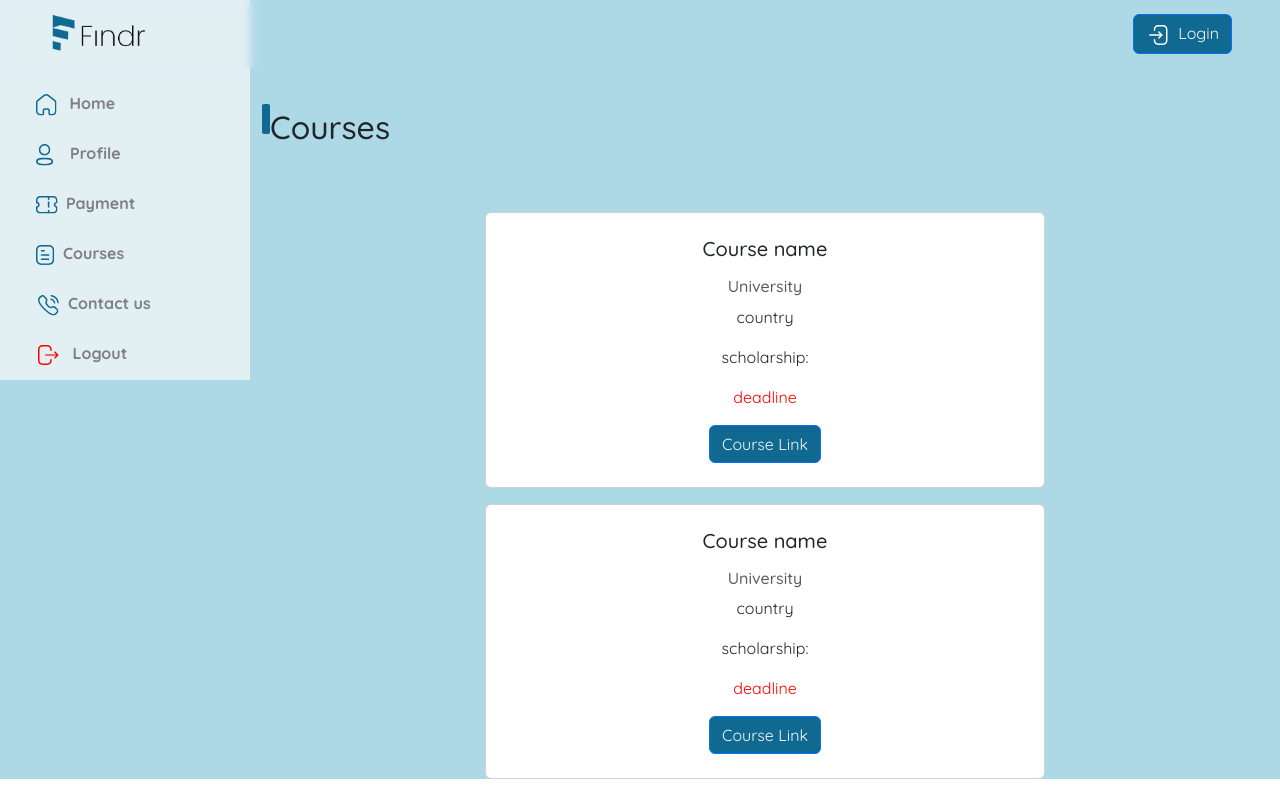
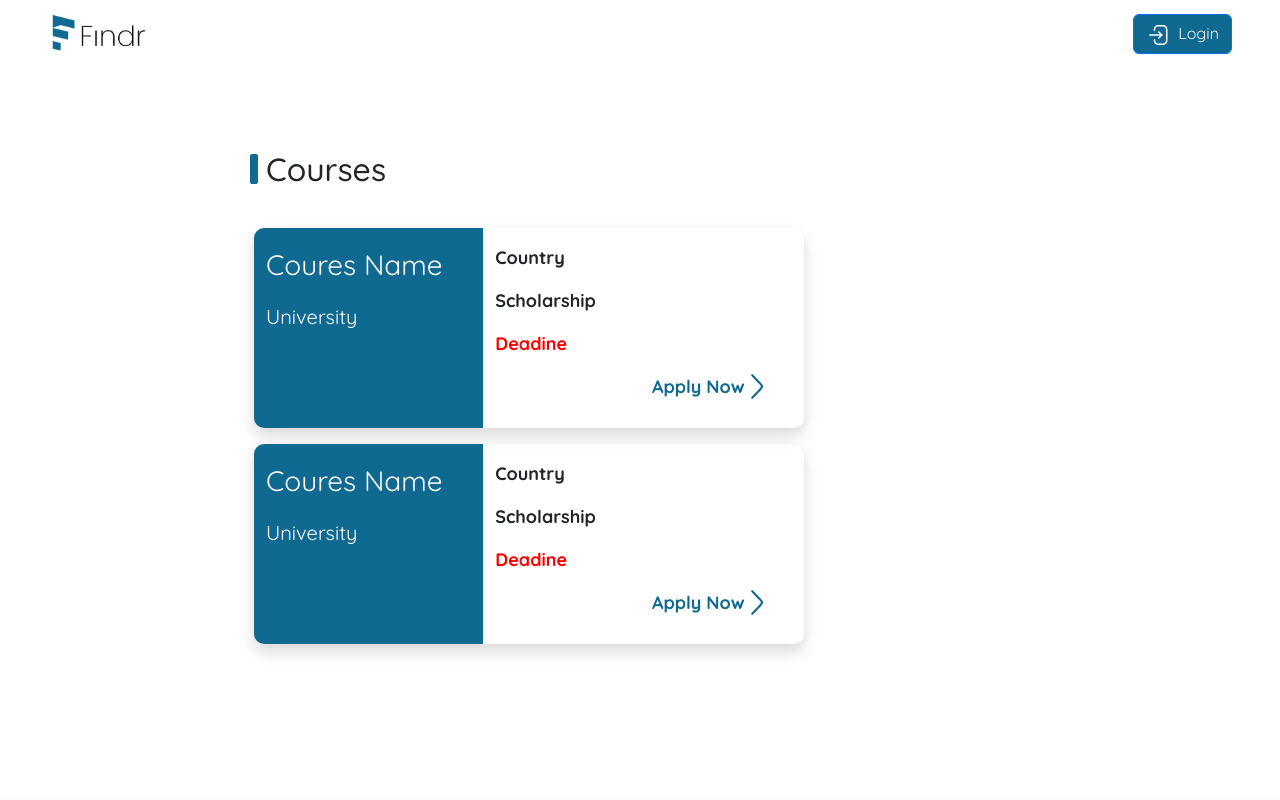
Before and after one commit to G0KS/findr_client, a React (Vite) app: page /courses in a window 1280 px wide. Shown: the top 800 px of the page. Built offline with nearby package versions, Linux system fonts and the light colour scheme.

Commit message:
course page edited

```diff
--- a/src/index.css
+++ b/src/index.css
@@ -1,4 +1,7 @@
 * {
    font-family: "Quicksand", sans-serif;
    scroll-behavior: smooth;
+   margin: 0;
+   padding: 0;
+   box-sizing: border-box;
 }
--- a/src/pages/Courses/Courses.jsx
+++ b/src/pages/Courses/Courses.jsx
@@ -1,80 +1,153 @@
 import React from 'react';
-import { Container, Row, Col, Card, Button } from 'react-bootstrap';
+import { Link } from 'react-router-dom';
+import chevronright from '../../assets/chevron-right.svg';
 
-import link from '../../assets/link.svg';
-
-function Courses({ setShow, setSliderShow }) {
+function Courses({ setShow }) {
   setShow(true);
-  setSliderShow(true);
+  // setSliderShow(true);
   return (
+    <div className="container" style={{ paddingBlock: '150px',paddingLeft:'180px' }}>
+      <div className="shapeParent d-flex align-items-center mb-4">
+        <div className="shape "></div>
+        <h2 className='m-0 ms-3'>Courses</h2>
+      </div>
+      <div className="d-flex flex-wrap gap-3 justify-content-between p-3 ">
         <div
+          className="row shadow "
           style={{
-        paddingTop: '100px',
-        paddingLeft: '250px',
-        backgroundColor: 'lightblue',
+            borderRadius: '10px',
+            height: '200px',
+            width: '550px',
           }}
         >
-      <Container>
           <div
-          className="d-flex"
+            className="col-5 "
             style={{
-            marginBottom: '50px',
-            position: 'relative',
+              backgroundColor: '#0F6990',
+              borderRadius: '10px 0 0 10px',
             }}
           >
-          <div className="shape d-flex align-items-start mt-1"></div>
-          <h2 className="fs-2 p-2">Courses</h2>
+            <div
+              className=" justify-content-center align-items-center mt-3"
+              style={{ height: '100%' }}
+            >
+              <p className="fs-3" style={{ color: 'white' }}>
+                Coures Name
+              </p>
+              <p className="fs-5" style={{ color: 'white' }}>
+                University
+              </p>
             </div>
-        <Row className="gap-3 mb-5">
-          <Col className="d-flex justify-content-center align-items-center ">
-            <Card style={{ width: '35rem' }}>
-              <Card.Body className="p-4 d-flex align-items-center justify-content-center flex-column ">
-                <Card.Title>Course name </Card.Title>
-                <Card.Subtitle className="mb-2 text-muted mt-2  ">
+          </div>
+          <div
+            className="col-7   justify-content-center align-items-center  "
+            style={{ height: '100%' }}
+          >
+            <div className="mt-3">
+              <p className="fw-bold" style={{ fontSize: '18px' }}>
+                Country
+              </p>
+              <p className="fw-bold" style={{ fontSize: '18px' }}>
+                Scholarship
+              </p>
+              <p className="fw-bold" style={{ fontSize: '18px', color: 'red' }}>
+                Deadine
+              </p>
+              <div
+                className="d-flex justify-content-end"
+                style={{ backgroundColor: '' }}
+              >
+                <Link
+                  to={'/signup'}
+                  className="d-flex align-items-center fw-bold"
+                  style={{
+                    color: '#0F6990',
+                    width: '140px',
+                    textDecoration: 'none',
+                    fontSize: '18px',
+                  }}
+                >
+                  Apply Now
+                  <img
+                    className="ms-1"
+                    style={{ height: '100%' }}
+                    src={chevronright}
+                    alt=""
+                  />
+                </Link>
+              </div>
+            </div>
+          </div>
+        </div>
+        <div
+          className="row shadow "
+          style={{
+            borderRadius: '10px',
+            height: '200px',
+            width: '550px',
+          }}
+        >
+          <div
+            className="col-5 "
+            style={{
+              backgroundColor: '#0F6990',
+              borderRadius: '10px 0 0 10px',
+            }}
+          >
+            <div
+              className=" justify-content-center align-items-center mt-3"
+              style={{ height: '100%' }}
+            >
+              <p className="fs-3" style={{ color: 'white' }}>
+                Coures Name
+              </p>
+              <p className="fs-5" style={{ color: 'white' }}>
               University
-                </Card.Subtitle>
-                <Card.Text className="">country</Card.Text>
-                <Card.Text className="">scholarship:</Card.Text>
-                <Card.Text>
-                  <Card.Text className="" style={{ color: 'red' }}>
-                    deadline
-                  </Card.Text>
-                </Card.Text>
-                <Button
-                  className="btn text-light "
-                  style={{ backgroundColor: '#0F6990' }}
+              </p>
+            </div>
+          </div>
+          <div
+            className="col-7   justify-content-center align-items-center  "
+            style={{ height: '100%' }}
           >
-                  Course Link
-                </Button>
-              </Card.Body>
-            </Card>
-          </Col>
-          <Col className="d-flex justify-content-center align-items-center ">
-            <Card style={{ width: '35rem' }}>
-              <Card.Body className="p-4 d-flex align-items-center justify-content-center flex-column">
-                <Card.Title>Course name </Card.Title>
-                <Card.Subtitle className="mb-2 text-muted mt-2  ">
-                  University
-                </Card.Subtitle>
-                <Card.Text className="">country</Card.Text>
-                <Card.Text>
-                  <Card.Text className="">scholarship:</Card.Text>
-                </Card.Text>
-                <Card.Text className="" style={{ color: 'red' }}>
-                  deadline
-                </Card.Text>
-                <Button
-                  className="btn text-light "
-                  style={{ backgroundColor: '#0F6990' }}
+            <div className="mt-3">
+              <p className="fw-bold" style={{ fontSize: '18px' }}>
+                Country
+              </p>
+              <p className="fw-bold" style={{ fontSize: '18px' }}>
+                Scholarship
+              </p>
+              <p className="fw-bold" style={{ fontSize: '18px', color: 'red' }}>
+                Deadine
+              </p>
+
+              <div
+                className="d-flex justify-content-end"
+                style={{ backgroundColor: '' }}
               >
-                  Course Link
-                  {/* <img className='ms-1' style={{width:"25px"}} src={link} alt="" /> */}
-                </Button>
-              </Card.Body>
-            </Card>
-          </Col>
-        </Row>
-      </Container>
+                <Link
+                  to={'/signup'}
+                  className="d-flex align-items-center fw-bold"
+                  style={{
+                    color: '#0F6990',
+                    width: '140px',
+                    textDecoration: 'none',
+                    fontSize: '18px',
+                  }}
+                >
+                  Apply Now
+                  <img
+                    className="ms-1"
+                    style={{ height: '100%' }}
+                    src={chevronright}
+                    alt=""
+                  />
+                </Link>
+              </div>
+            </div>
+          </div>
+        </div>
+      </div>
     </div>
   );
 }
--- a/src/pages/PagenotFound/PagenotFound.jsx
+++ b/src/pages/PagenotFound/PagenotFound.jsx
@@ -3,14 +3,15 @@ import pagenotfound from '../../assets/pagenotfound.gif';
 import { Link } from 'react-router-dom';
 
 function PagenotFound({ setShow }) {
-  setShow(false);
+  setShow(true);
+
   return (
     <section
       className="container d-flex align-items-center justify-content-center "
       style={{ height: '100vh' }}
     >
       <div
-        className="d-flex align-items-center justify-content-center flex-column"
+        className="d-flex align-items-center justify-content-center flex-colujmn"
         style={{ width: '100%' }}
       >
         <div style={{ maxWidth: '1000px',backgroundColor:'lightblue' }} className="">
```
Lines whose indentation alone changed are shown as unchanged.
